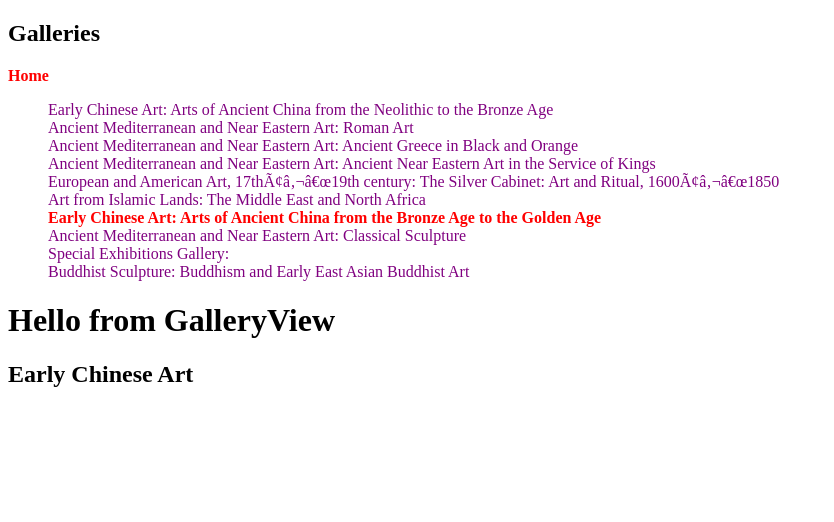
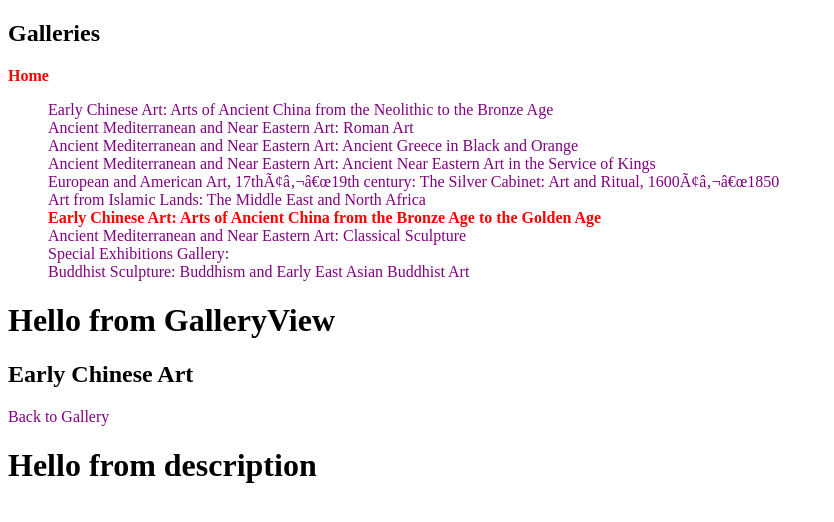
Before and after one commit to sonhyejoo/art-museum, a React (Create React App) app: page /galleries/1600/art/143354 in a window 1280 px wide. Shown: the top 522 px of the page, without its empty margins (0-834 px from the left). Built offline with nearby package versions, Linux system fonts and the light colour scheme.

Commit message:
started ArtDescription

```diff
--- /dev/null
+++ b/src/components/ArtDescription/index.js
@@ -0,0 +1,12 @@
+import { useParams, useRoutMatch, Link } from "react-router-dom";
+function ArtDescription({ gallery }) {
+  const { galleryId, artId } = useParams();
+  console.log(Object.keys(gallery));
+  return (
+    <div>
+      <Link to={`/galleries/${galleryId}`}>Back to Gallery</Link>
+      <h1>Hello from description</h1>
+    </div>
+  );
+}
+export default ArtDescription;
--- a/src/components/GalleryView/index.js
+++ b/src/components/GalleryView/index.js
@@ -1,15 +1,20 @@
 import { Route, useParams } from "react-router-dom";
 import ArtImageTile from "../ArtImageTile";
+import ArtDescription from "../ArtDescription";
 
 function GalleryView({ galleries: { records } }) {
   const { galleryId } = useParams();
   const gallery = records.find((el) => el.id === parseInt(galleryId));
-  console.log(gallery);
+  // console.log(gallery);
 
   return (
     <div>
       <h1>Hello from GalleryView </h1>
       <h2>{gallery.name}</h2>
+      <Route path={`/galleries/:galleryId/art/:artId`}>
+        <ArtDescription gallery={gallery} />
+      </Route>
+
       <Route exact path={`/galleries/${galleryId}`}>
         <ul>
           {gallery.objects.map((el) => {
```
